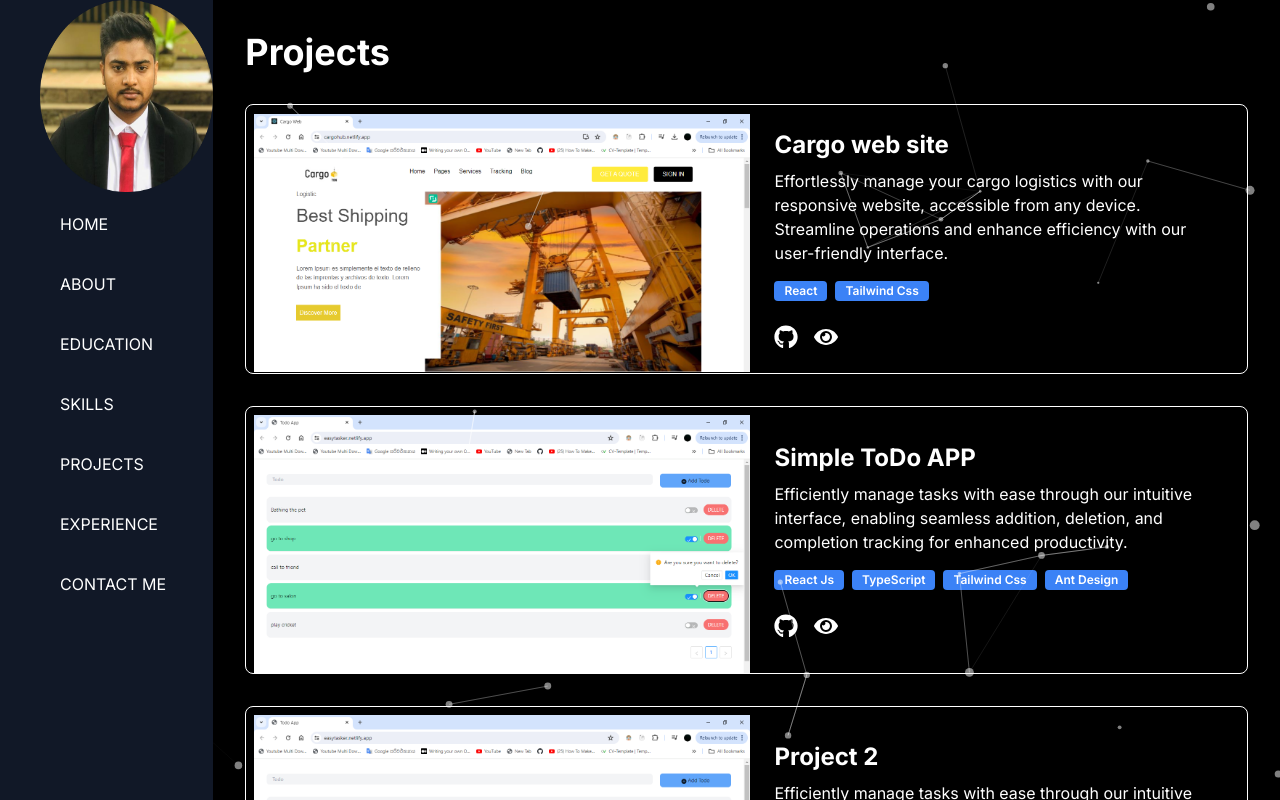
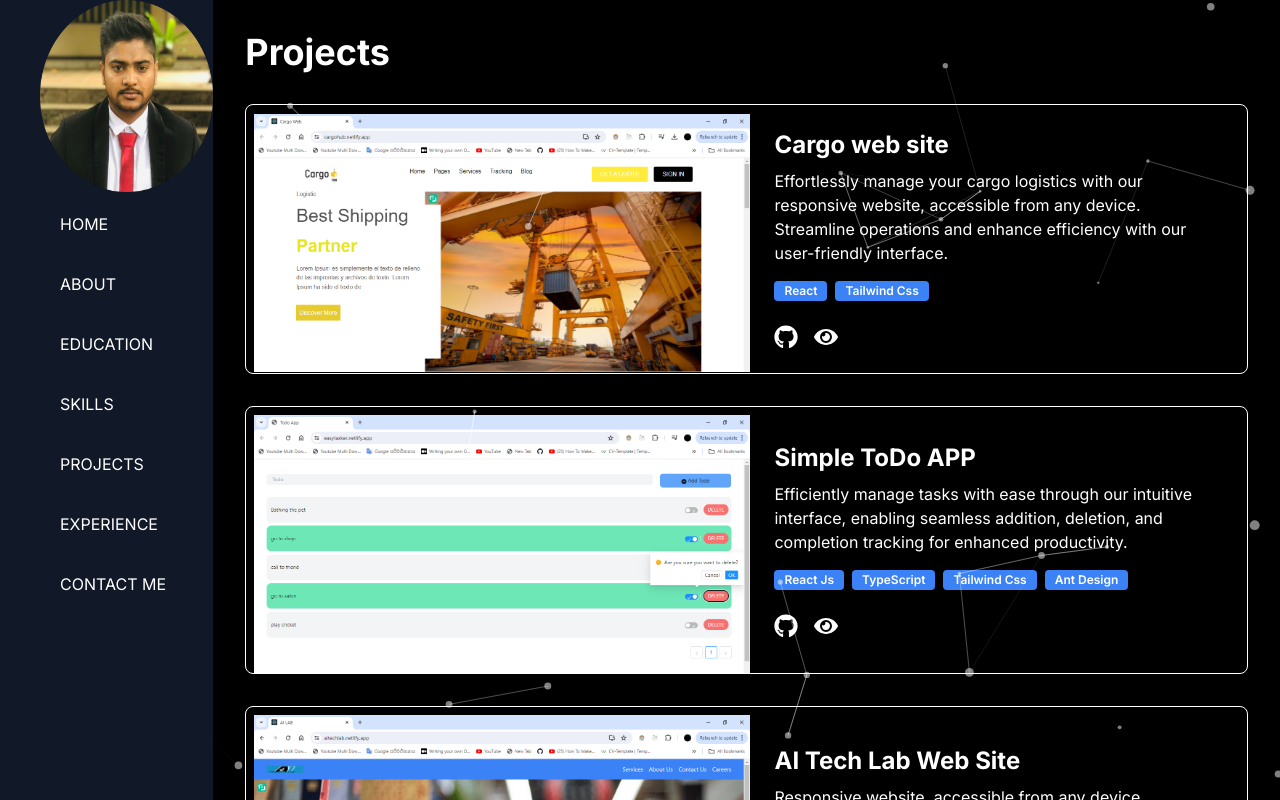
Before and after one commit to isurudilshan101/isuruportfolio-, a Next.js app: page /project in a window 1280 px wide. Built offline with nearby package versions, Linux system fonts and the light colour scheme.

Commit message:
projects page updated

```diff
--- a/src/app/project/page.tsx
+++ b/src/app/project/page.tsx
@@ -8,7 +8,7 @@ const Projects = () => {
         "Effortlessly manage your cargo logistics with our responsive website, accessible from any device. Streamline operations and enhance efficiency with our user-friendly interface.",
       image: "/projects_img/cargoproject.png",
       technologies: ["React", "Tailwind Css"],
-      githubLink: "https://github.com/username/project1",
+      githubLink: "https://github.com/isurudilshan101/cargoweb",
       liveLink: "https://cargohub.netlify.app/",
     },
     {
@@ -17,22 +17,22 @@ const Projects = () => {
         "Efficiently manage tasks with ease through our intuitive interface, enabling seamless addition, deletion, and completion tracking for enhanced productivity.",
       image: "/projects_img/todoproject.png",
       technologies: ["React Js", "TypeScript", "Tailwind Css", "Ant Design"],
-      githubLink: "https://github.com/username/project2",
+      githubLink: "https://github.com/isurudilshan101/todo-app",
       liveLink: "https://easytasker.netlify.app/",
     },
     {
-      title: "Project 2",
+      title: "AI Tech Lab Web Site",
       description:
-        "Efficiently manage tasks with ease through our intuitive interface, enabling seamless addition, deletion, and completion tracking for enhanced productivity.",
-      image: "/projects_img/todoproject.png",
-      technologies: ["React Js", "TypeScript", "Tailwind Css"],
-      githubLink: "https://github.com/username/project2",
-      liveLink: "https://project2.com",
+        "Responsive website, accessible from any device. Streamline operations and enhance efficiency with our user-friendly interface.",
+      image: "/projects_img/ailabproject.png",
+      technologies: ["React Js", "Tailwind Css"],
+      githubLink: "https://github.com/isurudilshan101/react_web_site",
+      liveLink: "https://aitechlab.netlify.app/",
     },
   ];
 
   return (
-    <div className="container mx-auto   p-8 ">
+    <div className="container mx-auto p-8 ">
       <h1 className="text-4xl font-bold text-left mb-8">Projects</h1>
       <div>
         {projects.map((project, index) => (
```
Also changed, not shown: public/projects_img/ailabproject.png (added).
